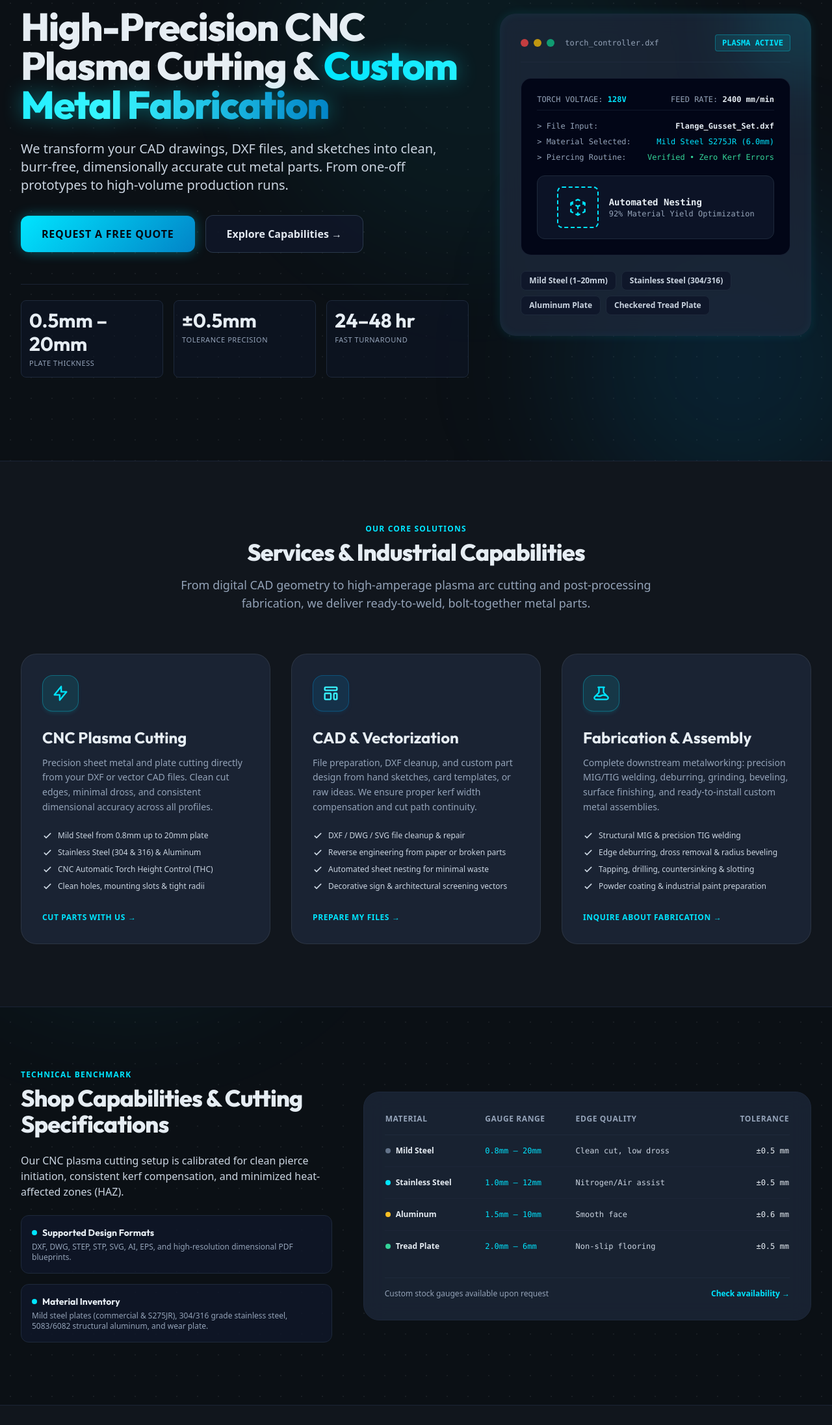
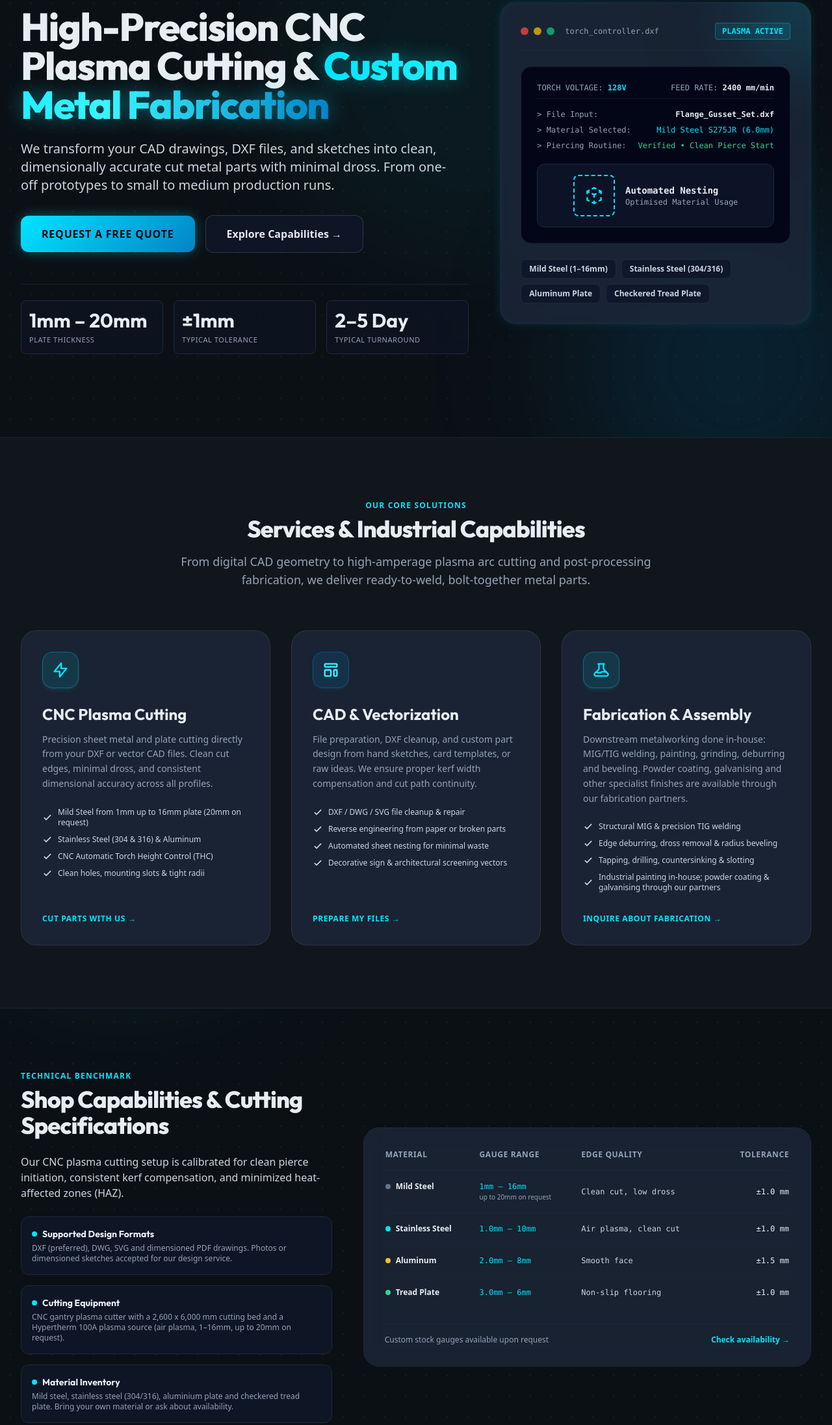
Before and after one commit to GNvanWyk/arcforge-website, a plain HTML site: page index.html in a window 1280 px wide. Shown: the part 203-2396 px from the top of the page at 65% size. Drawn offline with nearby package versions, Linux system fonts and the light colour scheme.

Commit message:
info main page

```diff
--- a/index.html
+++ b/index.html
@@ -183,7 +183,7 @@
 
         <!-- Subtext -->
         <p class="text-lg sm:text-xl text-slate-300 mb-8 leading-relaxed max-w-2xl mx-auto lg:mx-0 font-normal">
-          We transform your CAD drawings, DXF files, and sketches into clean, burr-free, dimensionally accurate cut metal parts. From one-off prototypes to high-volume production runs.
+          We transform your CAD drawings, DXF files, and sketches into clean, dimensionally accurate cut metal parts with minimal dross. From one-off prototypes to small to medium production runs.
         </p>
 
         <!-- CTA Buttons -->
@@ -199,16 +199,16 @@
         <!-- Quick Spec Counters -->
         <div class="grid grid-cols-3 gap-4 pt-6 border-t border-slate-800/80 text-left">
           <div class="p-3 rounded-lg bg-slate-900/50 border border-slate-800">
-            <div class="text-2xl sm:text-3xl font-bold text-white brand-font">0.5mm &ndash; 20mm</div>
+            <div class="text-2xl sm:text-3xl font-bold text-white brand-font">1mm &ndash; 20mm</div>
             <div class="text-[11px] text-slate-400 font-medium uppercase tracking-wider mt-1">Plate Thickness</div>
           </div>
           <div class="p-3 rounded-lg bg-slate-900/50 border border-slate-800">
-            <div class="text-2xl sm:text-3xl font-bold text-white brand-font">&plusmn;0.5mm</div>
-            <div class="text-[11px] text-slate-400 font-medium uppercase tracking-wider mt-1">Tolerance Precision</div>
+            <div class="text-2xl sm:text-3xl font-bold text-white brand-font">&plusmn;1mm</div>
+            <div class="text-[11px] text-slate-400 font-medium uppercase tracking-wider mt-1">Typical Tolerance</div>
           </div>
           <div class="p-3 rounded-lg bg-slate-900/50 border border-slate-800">
-            <div class="text-2xl sm:text-3xl font-bold text-white brand-font">24&ndash;48 hr</div>
-            <div class="text-[11px] text-slate-400 font-medium uppercase tracking-wider mt-1">Fast Turnaround</div>
+            <div class="text-2xl sm:text-3xl font-bold text-white brand-font">2&ndash;5 Day</div>
+            <div class="text-[11px] text-slate-400 font-medium uppercase tracking-wider mt-1">Typical Turnaround</div>
           </div>
         </div>
 
@@ -250,7 +250,7 @@
               </div>
               <div class="flex items-center justify-between">
                 <span class="text-slate-400">&gt; Piercing Routine:</span>
-                <span class="text-emerald-400">Verified &bull; Zero Kerf Errors</span>
+                <span class="text-emerald-400">Verified &bull; Clean Pierce Start</span>
               </div>
             </div>
 
@@ -263,14 +263,14 @@
               </div>
               <div class="text-left">
                 <div class="text-white font-bold text-sm">Automated Nesting</div>
-                <div class="text-slate-400 text-xs">92% Material Yield Optimization</div>
+                <div class="text-slate-400 text-xs">Optimised Material Usage</div>
               </div>
             </div>
           </div>
 
           <!-- Material Badges -->
           <div class="flex flex-wrap gap-2 text-xs font-semibold">
-            <span class="px-3 py-1.5 rounded-lg bg-slate-900 border border-slate-800 text-slate-300">Mild Steel (1&ndash;20mm)</span>
+            <span class="px-3 py-1.5 rounded-lg bg-slate-900 border border-slate-800 text-slate-300">Mild Steel (1&ndash;16mm)</span>
             <span class="px-3 py-1.5 rounded-lg bg-slate-900 border border-slate-800 text-slate-300">Stainless Steel (304/316)</span>
             <span class="px-3 py-1.5 rounded-lg bg-slate-900 border border-slate-800 text-slate-300">Aluminum Plate</span>
             <span class="px-3 py-1.5 rounded-lg bg-slate-900 border border-slate-800 text-slate-300">Checkered Tread Plate</span>
@@ -317,7 +317,7 @@
             <ul class="space-y-2.5 text-xs text-slate-300 font-medium mb-8">
               <li class="flex items-center gap-2">
                 <svg class="w-4 h-4 text-slate-300 shrink-0" fill="none" viewBox="0 0 24 24" stroke="currentColor"><path stroke-linecap="round" stroke-linejoin="round" stroke-width="2.5" d="M5 13l4 4L19 7"/></svg>
-                <span>Mild Steel from 0.8mm up to 20mm plate</span>
+                <span>Mild Steel from 1mm up to 16mm plate (20mm on request)</span>
               </li>
               <li class="flex items-center gap-2">
                 <svg class="w-4 h-4 text-slate-300 shrink-0" fill="none" viewBox="0 0 24 24" stroke="currentColor"><path stroke-linecap="round" stroke-linejoin="round" stroke-width="2.5" d="M5 13l4 4L19 7"/></svg>
@@ -388,7 +388,7 @@
             </div>
             <h3 class="text-2xl font-bold text-white mb-3 brand-font">Fabrication & Assembly</h3>
             <p class="text-slate-400 text-sm leading-relaxed mb-6">
-              Complete downstream metalworking: precision MIG/TIG welding, deburring, grinding, beveling, surface finishing, and ready-to-install custom metal assemblies.
+              Downstream metalworking done in-house: MIG/TIG welding, painting, grinding, deburring and beveling. Powder coating, galvanising and other specialist finishes are available through our fabrication partners.
             </p>
             <ul class="space-y-2.5 text-xs text-slate-300 font-medium mb-8">
               <li class="flex items-center gap-2">
@@ -405,7 +405,7 @@
               </li>
               <li class="flex items-center gap-2">
                 <svg class="w-4 h-4 text-slate-300 shrink-0" fill="none" viewBox="0 0 24 24" stroke="currentColor"><path stroke-linecap="round" stroke-linejoin="round" stroke-width="2.5" d="M5 13l4 4L19 7"/></svg>
-                <span>Powder coating & industrial paint preparation</span>
+                <span>Industrial painting in-house; powder coating & galvanising through our partners</span>
               </li>
             </ul>
           </div>
@@ -441,7 +441,15 @@
               <span class="w-2 h-2 rounded-full bg-[#00e5ff]"></span>
               Supported Design Formats
             </h4>
-            <p class="text-xs text-slate-400">DXF, DWG, STEP, STP, SVG, AI, EPS, and high-resolution dimensional PDF blueprints.</p>
+            <p class="text-xs text-slate-400">DXF (preferred), DWG, SVG and dimensioned PDF drawings. Photos or dimensioned sketches accepted for our design service.</p>
+          </div>
+
+          <div class="p-4 rounded-xl bg-slate-900/80 border border-slate-800">
+            <h4 class="font-bold text-white mb-1 flex items-center gap-2">
+              <span class="w-2 h-2 rounded-full bg-[#00e5ff]"></span>
+              Cutting Equipment
+            </h4>
+            <p class="text-xs text-slate-400">CNC gantry plasma cutter with a 2,600 x 6,000 mm cutting bed and a Hypertherm 100A plasma source (air plasma, 1&ndash;16mm, up to 20mm on request).</p>
           </div>
 
           <div class="p-4 rounded-xl bg-slate-900/80 border border-slate-800">
@@ -449,7 +457,7 @@
               <span class="w-2 h-2 rounded-full bg-[#00e5ff]"></span>
               Material Inventory
             </h4>
-            <p class="text-xs text-slate-400">Mild steel plates (commercial & S275JR), 304/316 grade stainless steel, 5083/6082 structural aluminum, and wear plate.</p>
+            <p class="text-xs text-slate-400">Mild steel, stainless steel (304/316), aluminium plate and checkered tread plate. Bring your own material or ask about availability.</p>
           </div>
         </div>
       </div>
@@ -472,36 +480,36 @@
                   <span class="w-2 h-2 rounded-full bg-slate-500"></span>
                   Mild Steel
                 </td>
-                <td class="py-4 text-[#00e5ff]">0.8mm &ndash; 20mm</td>
+                <td class="py-4 text-[#00e5ff]">1mm &ndash; 16mm<span class="block text-[10px] text-slate-400 font-sans">up to 20mm on request</span></td>
                 <td class="py-4 text-slate-300">Clean cut, low dross</td>
-                <td class="py-4 text-right text-white">&plusmn;0.5 mm</td>
+                <td class="py-4 text-right text-white">&plusmn;1.0 mm</td>
               </tr>
               <tr>
                 <td class="py-4 font-sans font-bold text-white flex items-center gap-2">
                   <span class="w-2 h-2 rounded-full bg-[#00e5ff]"></span>
                   Stainless Steel
                 </td>
-                <td class="py-4 text-[#00e5ff]">1.0mm &ndash; 12mm</td>
-                <td class="py-4 text-slate-300">Nitrogen/Air assist</td>
-                <td class="py-4 text-right text-white">&plusmn;0.5 mm</td>
+                <td class="py-4 text-[#00e5ff]">1.0mm &ndash; 10mm</td>
+                <td class="py-4 text-slate-300">Air plasma, clean cut</td>
+                <td class="py-4 text-right text-white">&plusmn;1.0 mm</td>
               </tr>
               <tr>
                 <td class="py-4 font-sans font-bold text-white flex items-center gap-2">
                   <span class="w-2 h-2 rounded-full bg-amber-400"></span>
                   Aluminum
                 </td>
-                <td class="py-4 text-[#00e5ff]">1.5mm &ndash; 10mm</td>
+                <td class="py-4 text-[#00e5ff]">2.0mm &ndash; 8mm</td>
                 <td class="py-4 text-slate-300">Smooth face</td>
-                <td class="py-4 text-right text-white">&plusmn;0.6 mm</td>
+                <td class="py-4 text-right text-white">&plusmn;1.5 mm</td>
               </tr>
               <tr>
                 <td class="py-4 font-sans font-bold text-white flex items-center gap-2">
                   <span class="w-2 h-2 rounded-full bg-emerald-400"></span>
                   Tread Plate
                 </td>
-                <td class="py-4 text-[#00e5ff]">2.0mm &ndash; 6mm</td>
+                <td class="py-4 text-[#00e5ff]">3.0mm &ndash; 6mm</td>
                 <td class="py-4 text-slate-300">Non-slip flooring</td>
-                <td class="py-4 text-right text-white">&plusmn;0.5 mm</td>
+                <td class="py-4 text-right text-white">&plusmn;1.0 mm</td>
               </tr>
             </tbody>
           </table>
@@ -554,6 +562,7 @@
         <!-- Gallery Item 1 -->
         <div class="gallery-item plasma-panel p-6 rounded-2xl border border-slate-800 hover:border-[#00e5ff]/40 transition-all" data-category="industrial">
           <div class="h-48 rounded-xl bg-gradient-to-br from-slate-900 via-slate-850 to-charcoal-800 flex flex-col items-center justify-center border border-slate-800 mb-5 relative overflow-hidden group">
+            <span class="absolute top-3 right-3 text-[10px] font-semibold uppercase tracking-wider text-slate-400">Sample project</span>
             <div class="w-16 h-16 rounded-2xl bg-[#00e5ff]/10 border border-[#00e5ff]/30 flex items-center justify-center text-[#00e5ff] text-2xl font-bold font-mono">
               10mm
             </div>
@@ -561,12 +570,13 @@
           </div>
           <span class="text-xs font-semibold text-[#00e5ff] uppercase tracking-wider">Heavy Industry</span>
           <h3 class="text-lg font-bold text-white mt-1 mb-2">Chassis Gussets & Mounting Flanges</h3>
-          <p class="text-slate-400 text-xs leading-relaxed">Precision slotted suspension brackets cut from 10mm high-tensile plate with clean bolt holes.</p>
+          <p class="text-slate-400 text-xs leading-relaxed">Precision slotted suspension brackets cut from 10mm S275 mild steel plate with clean bolt holes.</p>
         </div>
 
         <!-- Gallery Item 2 -->
         <div class="gallery-item plasma-panel p-6 rounded-2xl border border-slate-800 hover:border-[#00e5ff]/40 transition-all" data-category="decorative">
           <div class="h-48 rounded-xl bg-gradient-to-br from-slate-900 via-slate-850 to-charcoal-800 flex flex-col items-center justify-center border border-slate-800 mb-5 relative overflow-hidden group">
+            <span class="absolute top-3 right-3 text-[10px] font-semibold uppercase tracking-wider text-slate-400">Sample project</span>
             <div class="w-16 h-16 rounded-2xl bg-amber-500/10 border border-amber-500/30 flex items-center justify-center text-amber-400 text-2xl font-bold">
               &#10047;
             </div>
@@ -580,6 +590,7 @@
         <!-- Gallery Item 3 -->
         <div class="gallery-item plasma-panel p-6 rounded-2xl border border-slate-800 hover:border-[#00e5ff]/40 transition-all" data-category="custom">
           <div class="h-48 rounded-xl bg-gradient-to-br from-slate-900 via-slate-850 to-charcoal-800 flex flex-col items-center justify-center border border-slate-800 mb-5 relative overflow-hidden group">
+            <span class="absolute top-3 right-3 text-[10px] font-semibold uppercase tracking-wider text-slate-400">Sample project</span>
             <div class="w-16 h-16 rounded-2xl bg-[#00e5ff]/10 border border-[#00e5ff]/30 flex items-center justify-center text-[#00e5ff] text-2xl font-bold font-mono">
               TIG
             </div>
@@ -587,7 +598,7 @@
           </div>
           <span class="text-xs font-semibold text-[#00e5ff] uppercase tracking-wider">Custom Build</span>
           <h3 class="text-lg font-bold text-white mt-1 mb-2">Fabricated Industrial Enclosure</h3>
-          <p class="text-slate-400 text-xs leading-relaxed">Plasma profiled, CNC brake formed, and TIG welded weatherproof controller housing.</p>
+          <p class="text-slate-400 text-xs leading-relaxed">Plasma profiled and TIG welded weatherproof controller housing.</p>
         </div>
 
       </div>
@@ -622,7 +633,7 @@
         </div>
         <h3 class="text-xl font-bold text-white mb-2 brand-font">Submit Your Design</h3>
         <p class="text-slate-400 text-xs sm:text-sm leading-relaxed">
-          Upload your DXF, DWG, 3D CAD model, or dimensioned hand sketch via our online form.
+          Upload your DXF, DWG, SVG, dimensioned PDF, or dimensioned hand sketch via our online form.
         </p>
       </div>
 
@@ -650,7 +661,7 @@
         </div>
         <h3 class="text-xl font-bold text-white mb-2 brand-font">Cutting & Fabrication</h3>
         <p class="text-slate-400 text-xs sm:text-sm leading-relaxed">
-          Our high-amperage CNC plasma cuts each part with tight kerf control, followed by deburring and welding.
+          Our CNC plasma cuts each part with tight kerf control, followed by deburring, welding and finishing as required.
         </p>
       </div>
 
@@ -764,7 +775,7 @@
               type="file"
               id="dxf-file-input"
               name="drawing-file"
-              accept=".dxf,.dwg,.step,.stp,.svg,.pdf,.png,.jpg,.jpeg"
+              accept=".dxf,.dwg,.svg,.pdf,.png,.jpg,.jpeg"
               class="absolute inset-0 w-full h-full opacity-0 cursor-pointer"
             />
 
@@ -779,7 +790,7 @@
                 <span class="text-[#00e5ff]">Click to browse</span> or drag and drop files here
               </p>
               <p class="text-xs text-slate-400">
-                Supports DXF, DWG, STEP, SVG, PDF, or photos of dimensioned hand sketches (Max 25MB)
+            Supports DXF (preferred), DWG, SVG, dimensioned PDF, or photos of dimensioned hand sketches (Max 25MB)
               </p>
             </div>
 
@@ -821,7 +832,7 @@
         </button>
 
         <p class="text-center text-xs text-slate-400">
-          Typical response time within 2 to 4 business hours. Confidentiality guaranteed.
+          Typical response within 1 business day. Confidentiality guaranteed.
         </p>
 
       </form>
```
